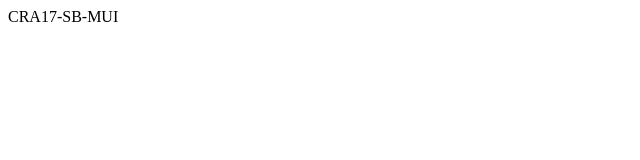
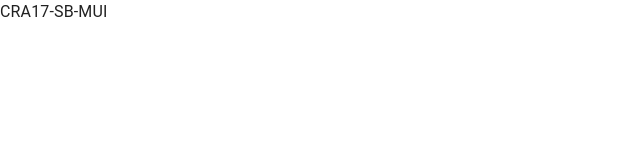
Before and after one commit to todd-demone/cra17-sb-mui, a React (Create React App) app: page / in a window 1280 px wide. Shown: the top 160 px of the page, without its empty margins (0-640 px from the left). Built offline with nearby package versions, Linux system fonts and the light colour scheme.

Commit message:
add test MUI theme to index.tsx

```diff
--- a/src/index.tsx
+++ b/src/index.tsx
@@ -1,9 +1,16 @@
 import React from "react";
 import ReactDOM from "react-dom";
+import { ThemeProvider } from "@mui/material/styles";
+import { CssBaseline } from "@mui/material";
 import { App } from "./App";
+import { theme1 } from "./theme";
+
 ReactDOM.render(
   <React.StrictMode>
-    <App />
+    <ThemeProvider theme={theme1}>
+      <CssBaseline />
+      <App />
+    </ThemeProvider>
   </React.StrictMode>,
   document.getElementById("root")
 );
--- /dev/null
+++ b/src/theme.tsx
@@ -0,0 +1,37 @@
+import { red } from "@mui/material/colors";
+import { createTheme } from "@mui/material/styles";
+
+// A custom theme for this app
+export const theme1 = createTheme({
+  palette: {
+    primary: {
+      main: "#556cd6",
+    },
+    secondary: {
+      main: "#19857b",
+    },
+    error: {
+      main: red.A400,
+    },
+    background: {
+      default: "#fff",
+    },
+  },
+});
+
+export const theme2 = createTheme({
+  palette: {
+    primary: {
+      main: "#8862a1",
+    },
+    secondary: {
+      main: "#f6144a",
+    },
+    error: {
+      main: red.A400,
+    },
+    background: {
+      default: "#fff",
+    },
+  },
+});
```
